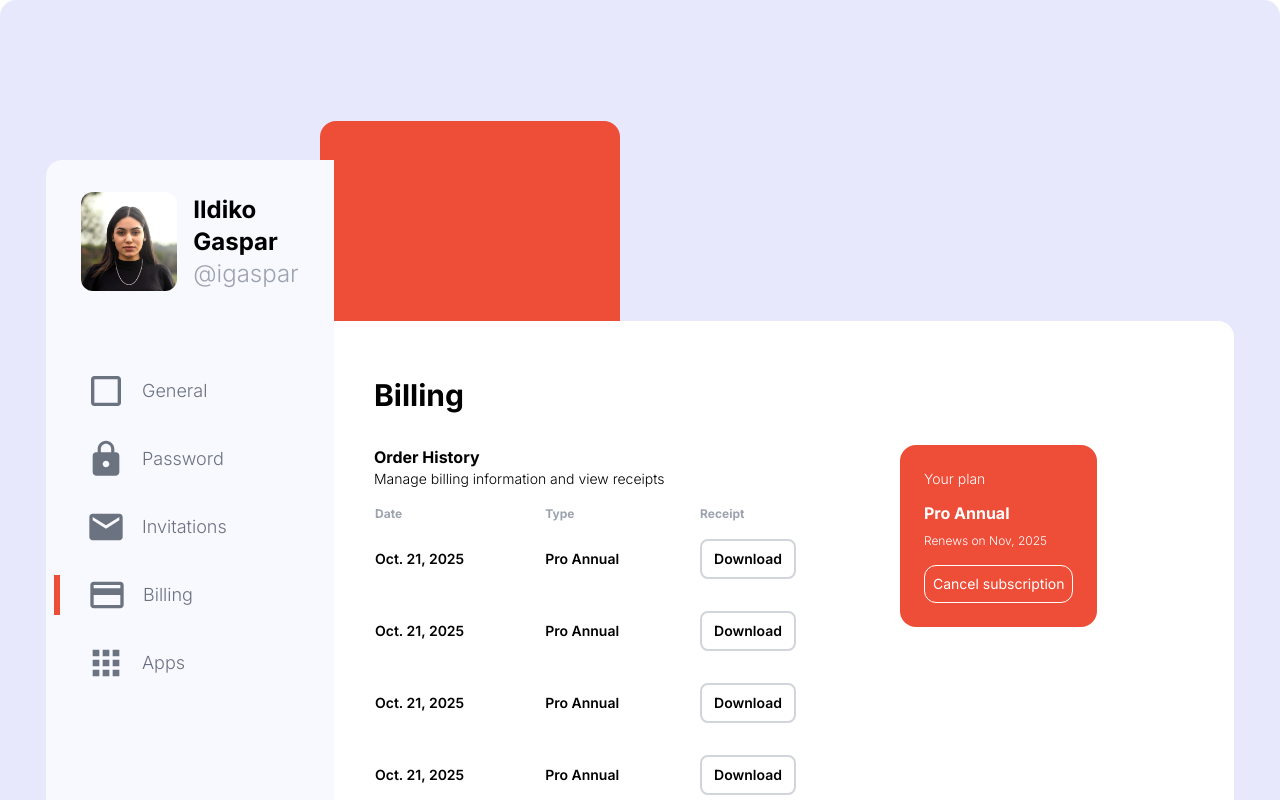
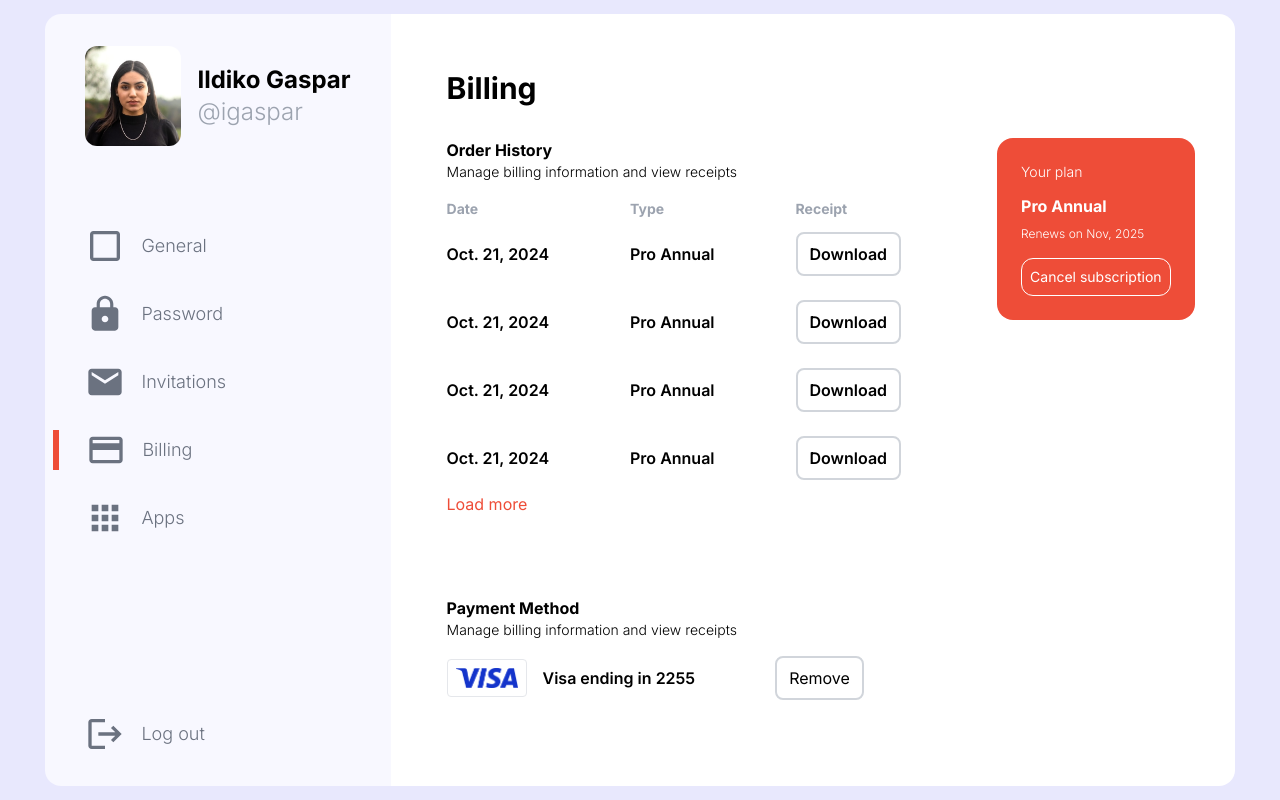
Before and after one commit to missatrox44/ui-components, a Next.js app: page / in a window 1280 px wide. Shown: the top 800 px of the page. Built offline with nearby package versions, Linux system fonts and the light colour scheme.

Commit message:
payment method section

```diff
--- a/components/Billing/Billing.tsx
+++ b/components/Billing/Billing.tsx
@@ -17,19 +17,19 @@ export default function Billing() {
     { menuName: "Apps", icon: MdApps, isSelected: false },
   ];
 
+  // {/* Background rectangle */}
+  // <div className="absolute bg-orangeish w-[300px] h-[1000px] left-[25%] top-[10%] z-0 rounded-2xl"></div>
   return (
     <section id="billing">
       {/* Main container */}
-      <div className="flex min-h-screen items-center justify-center bg-lilac rounded-2xl py-40 px-36 relative">
-        {/* Background rectangle */}
-        <div className="absolute bg-orangeish w-[300px] h-[1000px] left-[25%] top-[10%] z-0 rounded-2xl"></div>
-
-        <div className=" bg-lighterlilac rounded-l-2xl z-10 min-w-72 ">
+      <div className="flex min-h-screen items-center justify-center bg-lilac ">
+        <div className="flex">
+          <div className="bg-lighterlilac rounded-l-2xl z-10 w-fit py-8">
             {/* user info */}
-          <div className="pt-8 px-10 pb-20 flex items-center justify-center">
+            <div className=" px-10 pb-20 flex items-center justify-center">
               <img
                 src="./images/headshot.jpg"
-              alt=""
+                alt="headshot"
                 className="rounded-xl w-24"
               />
               <div className="flex flex-col ml-4">
@@ -38,12 +38,11 @@ export default function Billing() {
               </div>
             </div>
 
-          <ul className="pl-2 text-gray-500 text-lg space-y-7 font-light mb-72">
+            <ul className="pl-2 text-gray-500 text-lg space-y-7 font-light mb-44">
               {menuItems.map(({ isSelected, icon: Icon, menuName }, index) => (
                 <li
                   key={index}
-                className={`flex items-center space-x-4 pl-8  ${
-                  isSelected ? "border-l-[6px] border-l-orangeish" : ""
+                  className={`flex items-center space-x-4 pl-8  ${isSelected ? "border-l-[6px] border-l-orangeish" : ""
                     }`}
                 >
                   <div className={`h-10 w-10  ${isSelected ? "ml-[-5px]" : ""}`}>
@@ -53,77 +52,98 @@ export default function Billing() {
                 </li>
               ))}
             </ul>
-          <div className="flex items-center text-gray-500 space-x-4 pl-10 mb-10">
+            <div className="flex items-center text-gray-500 space-x-4 pl-10 ">
               <div className="h-10 w-10">
                 <MdLogout className="h-full w-full" />
               </div>
               <p className="font-light text-lg">Log out</p>
             </div>
           </div>
-        <div className="z-10 bg-white rounded-r-2xl py-14 px-10 min-w-[900px]">
-          <h1 className="font-bold text-3xl mb-8">Billing</h1>
-          <div className="flex space-x-10">
+          <div className="z-10 bg-white rounded-r-2xl py-14 px-10 ">
+            <h1 className="font-bold text-3xl mb-8 pl-4">Billing</h1>
+            <div className="flex space-x-20">
               <div className="flex flex-col">
-              <p className="font-bold">Order History</p>
-              <p className="font-light text-sm mb-4">
+                <p className="font-bold pl-4">Order History</p>
+                <p className="font-light text-sm mb-4 pl-4">
                   Manage billing information and view receipts
                 </p>
                 <table className="">
                   <thead>
-                  <tr className="text-xs text-gray-400 font-light text-left">
-                    <th>Date</th>
+                    <tr className="text-sm text-gray-400 font-light text-left">
+                      <th className="pl-4">Date</th>
                       <th>Type</th>
                       <th>Receipt</th>
                     </tr>
                   </thead>
-                <tbody className="text-sm font-semibold">
-                  <tr className="">
-                    <td className="py-4 pr-20">Oct. 21, 2025</td>
-                    <td className="py-4 pr-20">Pro Annual</td>
-                    <td className="py-4 pr-16">
-                      <button className="px-3 py-2 rounded-lg border-2 border-gray-300">
+                  <tbody className="font-semibold">
+                    <tr className="hover:shadow-xl rounded-2xl">
+                      <td className="py-3 pr-20 pl-4">Oct. 21, 2024</td>
+                      <td className="py-3 pr-20 ">Pro Annual</td>
+                      <td className="py-3 pr-4 ">
+                        <button className="px-3 py-2 rounded-lg border-2 border-gray-300 focus:bg-orangeish focus:text-white">
                           Download
                         </button>
                       </td>
                     </tr>
-                  <tr className="">
-                    <td className="py-4 pr-20">Oct. 21, 2025</td>
-                    <td className="py-4 pr-20">Pro Annual</td>
-                    <td className="py-4 pr-16">
-                      <button className="px-3 py-2 rounded-lg border-2 border-gray-300">
+                    <tr className="hover:shadow-xl rounded-2xl">
+                    <td className="py-3 pr-20 pl-4">Oct. 21, 2024</td>
+                    <td className="py-3 pr-20 ">Pro Annual</td>
+                      <td className="py-3 pr-4 ">
+                        <button className="px-3 py-2 rounded-lg border-2 border-gray-300 focus:bg-orangeish focus:text-white">
                           Download
                         </button>
                       </td>
                     </tr>
-                  <tr className="">
-                    <td className="py-4 pr-20">Oct. 21, 2025</td>
-                    <td className="py-4 pr-20">Pro Annual</td>
-                    <td className="py-4 pr-16">
-                      <button className="px-3 py-2 rounded-lg border-2 border-gray-300">
+                    <tr className="hover:shadow-xl rounded-2xl">
+                    <td className="py-3 pr-20 pl-4">Oct. 21, 2024</td>
+                    <td className="py-3 pr-20 ">Pro Annual</td>
+                      <td className="py-3 pr-4 ">
+                        <button className="px-3 py-2 rounded-lg border-2 border-gray-300 focus:bg-orangeish focus:text-white">
                           Download
                         </button>
                       </td>
                     </tr>
-                  <tr className="">
-                    <td className="py-4 pr-20">Oct. 21, 2025</td>
-                    <td className="py-4 pr-20">Pro Annual</td>
-                    <td className="py-4 pr-16">
-                      <button className="px-3 py-2 rounded-lg border-2 border-gray-300">
+                    <tr className="hover:shadow-xl rounded-2xl">
+                    <td className="py-3 pr-20 pl-4">Oct. 21, 2024</td>
+                      <td className="py-3 pr-20 ">Pro Annual</td>
+                      <td className="py-3 pr-4 ">
+                        <button className="px-3 py-2 rounded-lg border-2 border-gray-300 focus:bg-orangeish focus:text-white">
                           Download
                         </button>
                       </td>
                     </tr>
+
                   </tbody>
                 </table>
-              <a href="#" className="text-orangeish hover:underline">Load more</a>
+                <a href="#" className="text-orangeish hover:underline pl-4">Load more</a>
+
+                <div className="mt-20">
+                  <p className="font-bold pl-4">Payment Method</p>
+                  <p className="font-light text-sm mb-4 pl-4">
+                    Manage billing information and view receipts
+                  </p>
+
+
+                    <div className="pl-4 flex items-center">
+                      <div className="bg-white w-20 border p-2 rounded mr-4">
+                        <img className="w-full" src="/images/visa-logo.png" alt="visa logo" />
+                      </div>
+                      <p className="font-semibold mr-20">Visa ending in 2255</p>
+                    <button className="px-3 py-2 rounded-lg border-2 border-gray-300 focus:bg-orangeish focus:text-white justify-end">
+                          Remove
+                        </button>
+                    </div>
+                  </div>
+
               </div>
               <div className="flex flex-col bg-orangeish text-white p-6 rounded-2xl h-fit">
                 <p className="text-sm font-light mb-3">Your plan</p>
                 <p className="font-bold mb-2">Pro Annual</p>
                 <p className="text-xs font-light mb-4">Renews on Nov, 2025</p>
-              <button className="border border-white p-2 rounded-xl text-sm">
+                <button className="border border-white p-2 rounded-xl text-sm focus:text-black focus:border-black">
                   Cancel subscription
                 </button>
+              </div>
             </div>
           </div>
         </div>
```
Also changed, not shown: public/images/visa-logo.png (added). Lines whose indentation alone changed are shown as unchanged.
